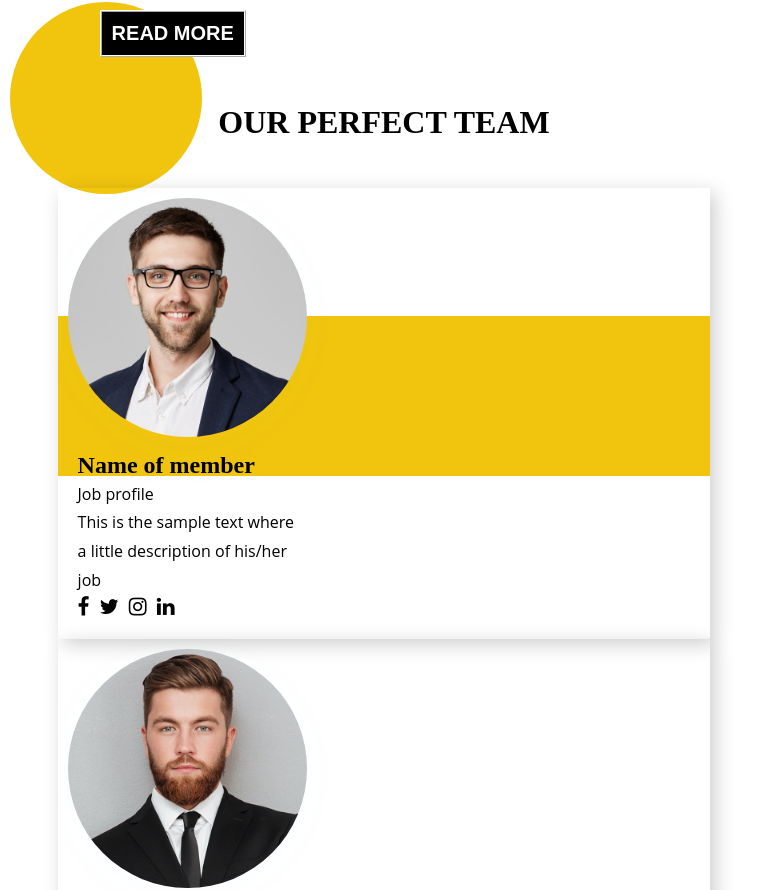
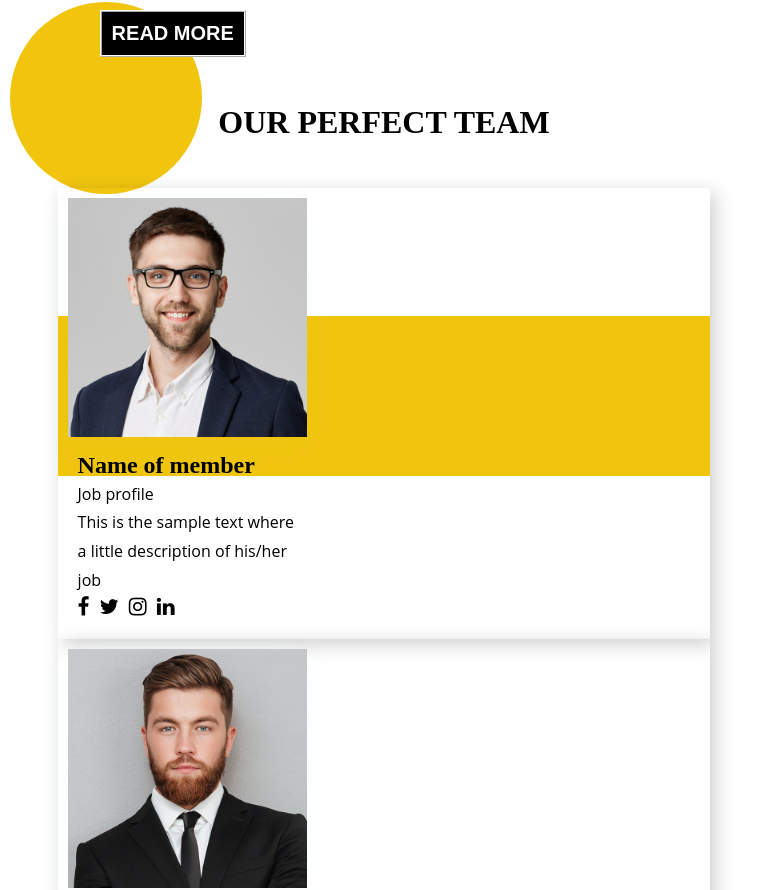
Before and after one commit to Sumitgawande/sample-website, a React (Create React App) app: page / in a window 768 px wide. Shown: the part 3877-4767 px from the top of the page. Built offline with nearby package versions, Linux system fonts and the light colour scheme.

Commit message:
border change

```diff
--- a/src/pages/Sample/Sample.css
+++ b/src/pages/Sample/Sample.css
@@ -551,7 +551,7 @@ p{
 }
 
 .team-member{
-    border-radius: 30rem;
+    /* border-radius: 30rem;
     -webkit-border-radius: 30rem;
    -moz-border-radius: 30rem;
    border-top-left-radius: 30rem;
@@ -562,9 +562,11 @@ p{
    -webkit-border-top-right-radius:30rem;
    -webkit-border-bottom-left-radius:30rem;
    -webkit-border-bottom-right-radius:30rem;
-   width: 40%;
+
    overflow: hidden;
    perspective: 1px;
+    */
+   width: 40%;
 }
 
 .large-headings{
@@ -708,7 +710,7 @@ p{
 }
 
 .team-member{
-   border-radius: 30rem;
+   /* border-radius: 30rem;
    -webkit-border-radius: 30rem;
    -moz-border-radius: 30rem;
    border-top-left-radius: 30rem;
@@ -720,7 +722,7 @@ p{
    -webkit-border-bottom-left-radius:30rem;
    -webkit-border-bottom-right-radius:30rem;
    overflow: hidden;
-   perspective: 1px;
+   perspective: 1px; */
    width: 40%;
 }
 
```
